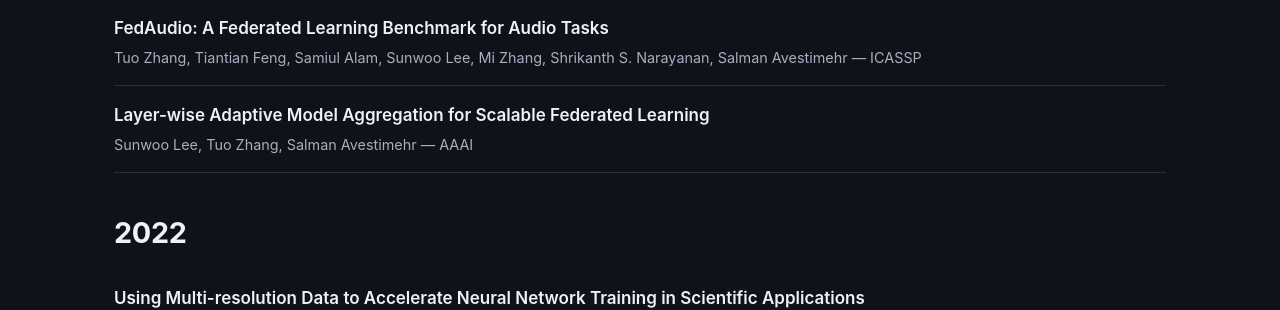
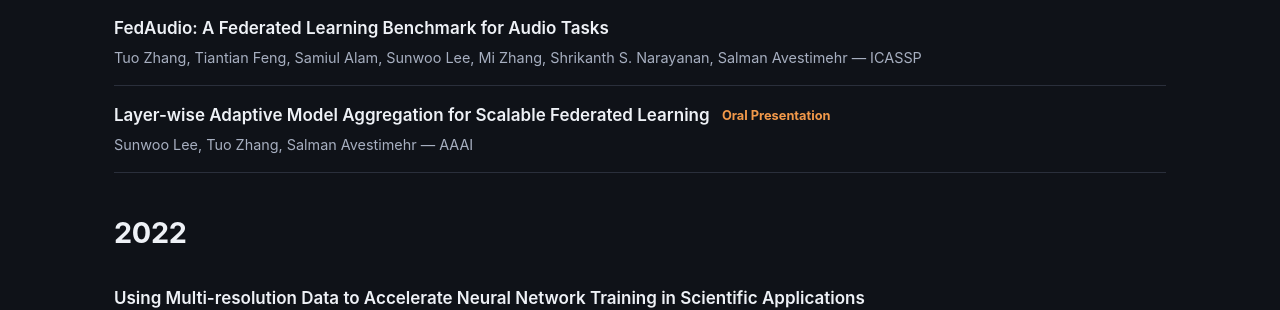
Before and after one commit to LMLS-Lab/lmls-lab.github.io, a Jekyll site: the page built from publications.md, in a window 1280 px wide and 1388 px high. Shown: the part 644-954 px from the top of the window. Built offline with Jekyll 4.4.1, drawn with Linux system fonts in a browser that asks for light colours.

Commit message:
Updated publication.

```diff
--- a/_publications/aaai_2023.md
+++ b/_publications/aaai_2023.md
@@ -4,6 +4,7 @@
 published: true
 title: "Layer-wise Adaptive Model Aggregation for Scalable Federated Learning"
 authors: "Sunwoo Lee, Tuo Zhang, Salman Avestimehr"
+note: "Oral Presentation"
 venue: "AAAI"
 year: 2023
 type: "conference"          # conference | journal | preprint | workshop
--- a/assets/css/style.scss
+++ b/assets/css/style.scss
@@ -14,6 +14,7 @@
   --color-brand: #5c7cfa;
   --color-brand-dark: #7c96ff;
   --color-brand-soft: #1a2340;
+  --color-note: #f2994a;
   --radius: 10px;
   --max-width: 1100px;
   --font-sans: -apple-system, BlinkMacSystemFont, "Segoe UI", Roboto, Helvetica, Arial, sans-serif;
@@ -377,6 +378,13 @@ img { max-width: 100%; display: block; }
   color: var(--color-ink-soft);
   border-bottom: none;
 }
+.pub-note {
+  color: var(--color-note);
+  font-size: 0.8rem;
+  font-weight: 700;
+  margin-left: 8px;
+  vertical-align: middle;
+}
 
 .publication__meta { color: var(--color-ink-soft); margin-bottom: 0.2em; }
 .publication__venue { font-weight: 600; margin-bottom: 1em; }
--- a/publications.md
+++ b/publications.md
@@ -20,7 +20,9 @@ permalink: /publications/
           <ul class="publication-list">
             {% for pub in year_pubs %}
             <li class="publication-list__item">
-              <span class="publication-list__title"><a href="{{ pub.url | relative_url }}">{{ pub.title }}</a></span>
+              <span class="publication-list__title">
+                <a href="{{ pub.url | relative_url }}">{{ pub.title }}</a>{% if pub.note %} <span class="pub-note">{{ pub.note }}</span>{% endif %}
+              </span>
               <span class="publication-list__meta">{{ pub.authors }} — {{ pub.venue }}</span>
             </li>
             {% endfor %}
```
